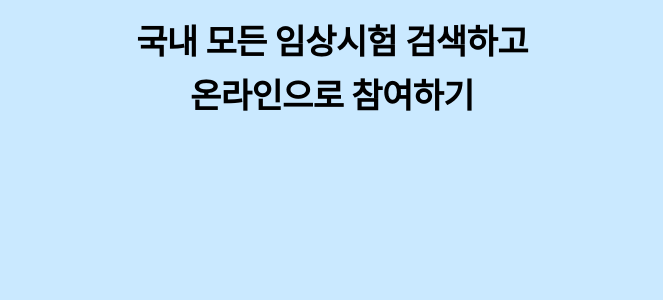
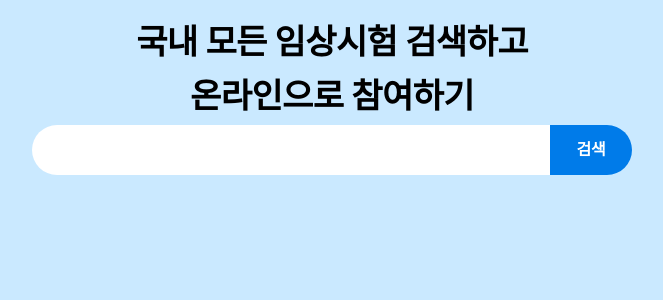
Before and after one commit to wanted-frontedend-team5/pre-onboarding-10th-2-5, a React (Create React App) app: page / in a window 1280 px wide. Shown: the top 300 px of the page, without its empty margins (308-971 px from the left). Built offline with nearby package versions, Linux system fonts and the light colour scheme.

Commit message:
feat: Working on SearchBar

```diff
--- a/src/App.jsx
+++ b/src/App.jsx
@@ -1,3 +1,4 @@
+import { SearchBar } from 'components/SearchBar';
 import { Title } from 'components/Title';
 import { AppLayout } from 'components/layouts/AppLayout';
 
@@ -11,6 +12,8 @@ export const App = () => {
         <br />
         온라인으로 참여하기
       </Title>
+
+      <SearchBar />
     </AppLayout>
   );
 };
--- /dev/null
+++ b/src/components/SearchBar/SearchBar.jsx
@@ -0,0 +1,11 @@
+import * as Styled from './SearchBar.styles';
+
+export const SearchBar = ({ value }) => {
+  return (
+    <Styled.SearchBar>
+      <Styled.Input value={value} />
+
+      <Styled.Button>검색</Styled.Button>
+    </Styled.SearchBar>
+  );
+};
--- /dev/null
+++ b/src/components/SearchBar/SearchBar.styles.js
@@ -0,0 +1,39 @@
+import styled from 'styled-components';
+import { colors } from 'styles/constants/colors';
+import { flex } from 'styles/utils/flex';
+import { textStyle } from 'styles/utils/textStyle';
+
+const BORDER_RADIUS = 42;
+
+export const SearchBar = styled.form`
+  ${flex()}
+  height: 50px;
+`;
+
+export const Input = styled.input`
+  width: 100%;
+
+  padding: 12px 20px;
+
+  border-radius: ${BORDER_RADIUS}px;
+  border-top-right-radius: 0;
+  border-bottom-right-radius: 0;
+
+  background-color: ${colors.white};
+`;
+
+export const Button = styled.button`
+  ${flex.center()}
+  width: 96px;
+
+  border-radius: ${BORDER_RADIUS}px;
+  border-top-left-radius: 0;
+  border-bottom-left-radius: 0;
+
+  ${textStyle(16)}
+  font-weight: 600;
+
+  color: ${colors.white};
+
+  background-color: ${colors.blue};
+`;
--- /dev/null
+++ b/src/components/SearchBar/index.js
@@ -0,0 +1 @@
+export * from './SearchBar';
--- a/src/styles/constants/dimensions.js
+++ b/src/styles/constants/dimensions.js
@@ -1 +1 @@
-export const APP_MAX_WIDTH = 1200;
+export const APP_MAX_WIDTH = 600;
```
